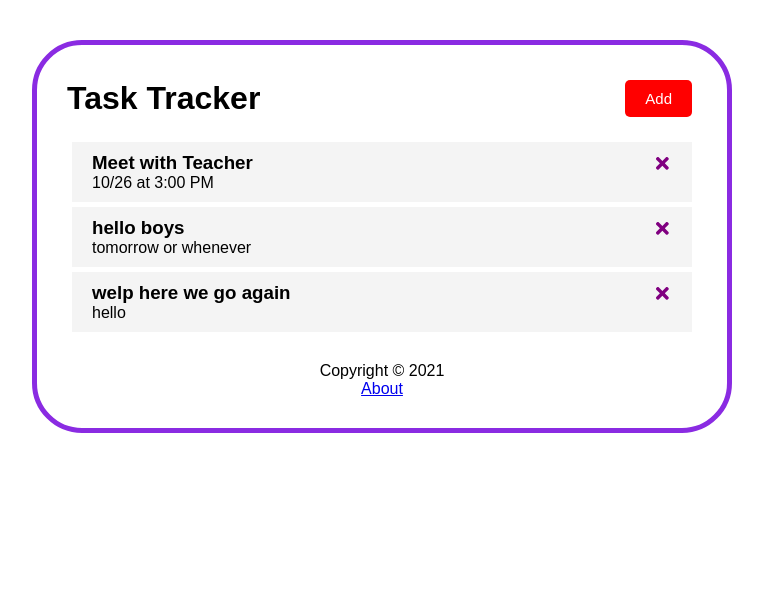
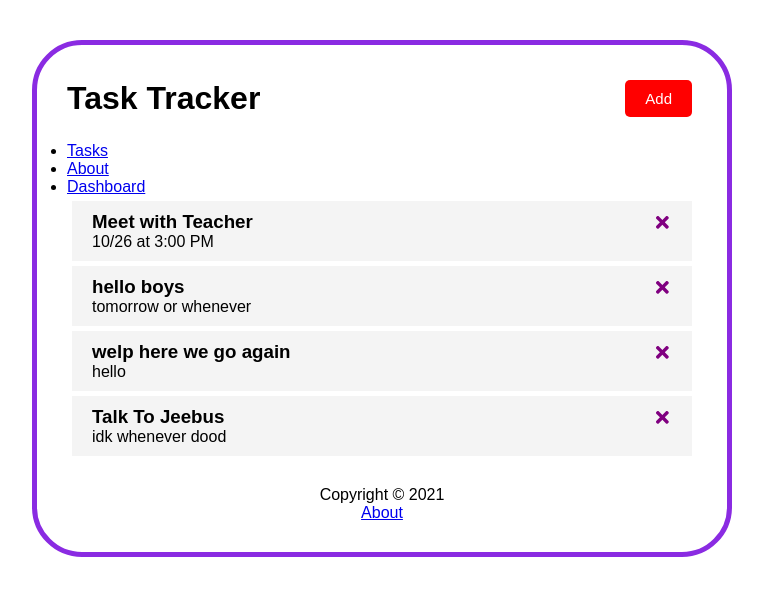
Before and after one commit to dave-mills69/Todo-Application, a React (Create React App) app: page / in a window 1280 px wide. Shown: the top 596 px of the page, without its empty margins (258-1021 px from the left). Built offline with nearby package versions, Linux system fonts and the light colour scheme; data requests are answered from the project's data file.

Commit message:
polishing

```diff
--- a/db.json
+++ b/db.json
@@ -14,6 +14,11 @@
       "text": "welp here we go again",
       "day": "hello",
       "id": 4
+    },
+    {
+      "text": "Talk To Jeebus",
+      "day": "idk  whenever dood",
+      "id": 5
     }
   ]
 }
--- a/src/App.js
+++ b/src/App.js
@@ -1,10 +1,13 @@
 import { useState, useEffect } from 'react'
-import { BrowserRouter as Router, Route } from 'react-router-dom'
+import { BrowserRouter as Router, Route, Link } from 'react-router-dom'
 import Header from './components/Header'
 import Footer from './components/Footer'
 import Tasks from './components/Tasks'
 import AddTask from './components/AddTask'
 import About from './components/About'
+import Dashboard from './components/Dashboard'
+
+
 
 const App = () => {
   const [showAddTask, setShowAddTask] = useState(false)
@@ -67,6 +70,17 @@ const App = () => {
           onAdd={() => setShowAddTask(!showAddTask)}
           showAdd={showAddTask}
         />
+        <ul>
+          <li>
+            <Link to="/">Tasks</Link>
+          </li>
+          <li>
+            <Link to="/about">About</Link>
+          </li>
+          <li>
+            <Link to="/dashboard">Dashboard</Link>
+          </li>
+        </ul>
         <Route
           path='/'
           exact
--- a/src/components/About.js
+++ b/src/components/About.js
@@ -4,7 +4,6 @@ const About = () => {
   return (
     <div>
       <h4>Version 1.0.0</h4>
-      <Link to='./about' >About</Link>
     </div>
   )
 }
--- /dev/null
+++ b/src/components/Dashboard.js
@@ -0,0 +1,15 @@
+
+const Dashboard = () => {
+    return (
+        <div>
+            <p>Welcome to the Dashboard, feel free to hang out for a while. Don't worry
+                the things you need done will get done eventually. Like this page, eventually
+                it will be finished.
+            </p>
+        </div>
+    )
+}
+
+
+
+export default Dashboard
```
